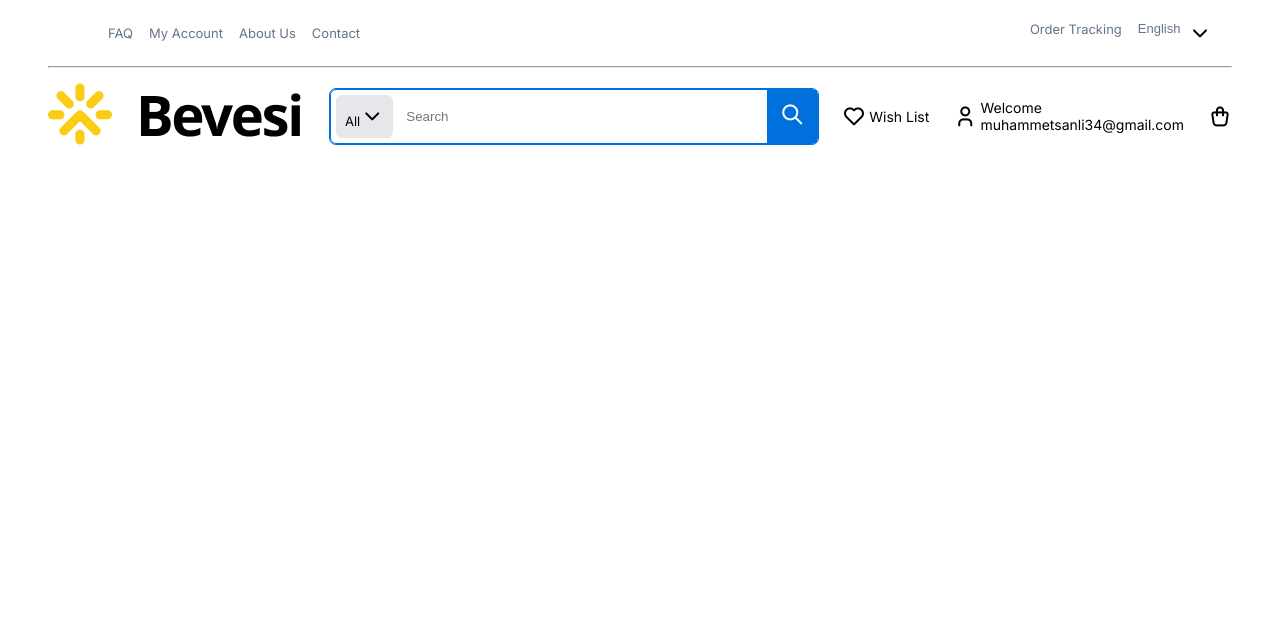
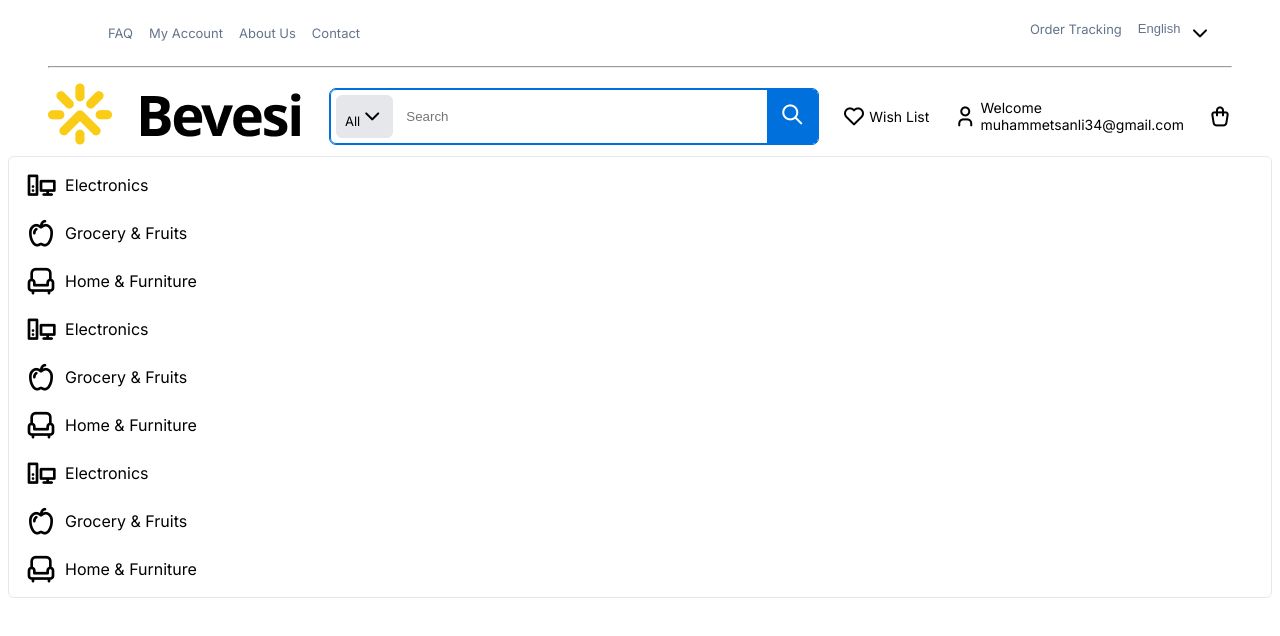
Before and after one commit to muhammetsanli34/e-commerce-frontend, a Next.js app: page / in a window 1280 px wide. Shown: the top 636 px of the page. Built offline with nearby package versions, Linux system fonts and the light colour scheme.

Commit message:
category menu component

```diff
--- a/src/app/page.tsx
+++ b/src/app/page.tsx
@@ -1,3 +1,7 @@
+import CategoryMenu from "../components/CategoryMenu";
+
 export default function Page() {
-  return <div></div>;
+  return <div>
+    <CategoryMenu />
+  </div>;
 }
--- /dev/null
+++ b/src/components/CategoryMenu/index.tsx
@@ -0,0 +1,21 @@
+import fetchMockCategories from "@/src/lib/api/fetchMockCategories";
+import style from "./style.module.scss";
+import AppIcon from "../AppIcon";
+
+export default async function CategoryMenu() {
+  const categories = await fetchMockCategories();
+
+  return (
+    <div className={style.categoryMenu}>
+      <ul>
+        {categories.map((category, index) => (
+          <li key={`category-${index}`}>
+            <AppIcon icon={category.icon} size="lg" />
+
+            <span>{category.name}</span>
+          </li>
+        ))}
+      </ul>
+    </div>
+  );
+}
--- /dev/null
+++ b/src/components/CategoryMenu/style.module.scss
@@ -0,0 +1,24 @@
+.categoryMenu {
+  background-color: white;
+  border: 1px solid $--color-gray-200;
+  border-radius: $--site-radius-default;
+  padding: 0.25rem 0;
+  ul {
+    list-style-type: none;
+    padding: 0;
+    margin: 0;
+    li {
+      display: flex;
+      align-items: center;
+      gap: 0.5rem;
+      padding: 0.5rem 1rem;
+      cursor: pointer;
+      &:hover {
+        background-color: $--color-gray-200;
+      }
+      &.active {
+        background-color: $--color-gray-200;
+      }
+    }
+  }
+}
--- /dev/null
+++ b/src/lib/api/fetchMockCategories.ts
@@ -0,0 +1,14 @@
+import categories from "@/src/mock/categories";
+
+type Category = {
+  name: string;
+  icon: string;
+};
+
+export default function fetchMockCategories() {
+  return new Promise<Array<Category>>((resolve) => {
+    setTimeout(() => {
+      resolve([...categories]);
+    }, 1000);
+  });
+}
--- a/src/mock/categories.ts
+++ b/src/mock/categories.ts
@@ -1,14 +1,38 @@
 export default [
-    "All",
-    "Baby & Kids",
-    "Beauty & Personal Care",
-    "Books",
-    "Clothing, Shoes & Jewelry",
-    "Electronics",
-    "Grocery & Gourmet Food",
-    "Health, Household & Baby Care",
-    "Home & Kitchen",
-    "Movies & TV",
-    "Music, CDs & Vinyl",
-    "Pet Supplies",
-]
+  {
+    name: "Electronics",
+    icon: "ti ti-devices-pc",
+  },
+  {
+    name: "Grocery & Fruits",
+    icon: "ti ti-apple",
+  },
+  {
+    name: "Home & Furniture",
+    icon: "ti ti-armchair",
+  },
+  {
+    name: "Electronics",
+    icon: "ti ti-devices-pc",
+  },
+  {
+    name: "Grocery & Fruits",
+    icon: "ti ti-apple",
+  },
+  {
+    name: "Home & Furniture",
+    icon: "ti ti-armchair",
+  },
+  {
+    name: "Electronics",
+    icon: "ti ti-devices-pc",
+  },
+  {
+    name: "Grocery & Fruits",
+    icon: "ti ti-apple",
+  },
+  {
+    name: "Home & Furniture",
+    icon: "ti ti-armchair",
+  },
+];
```
Also changed, not shown: src/app/home.module.scss (added).
